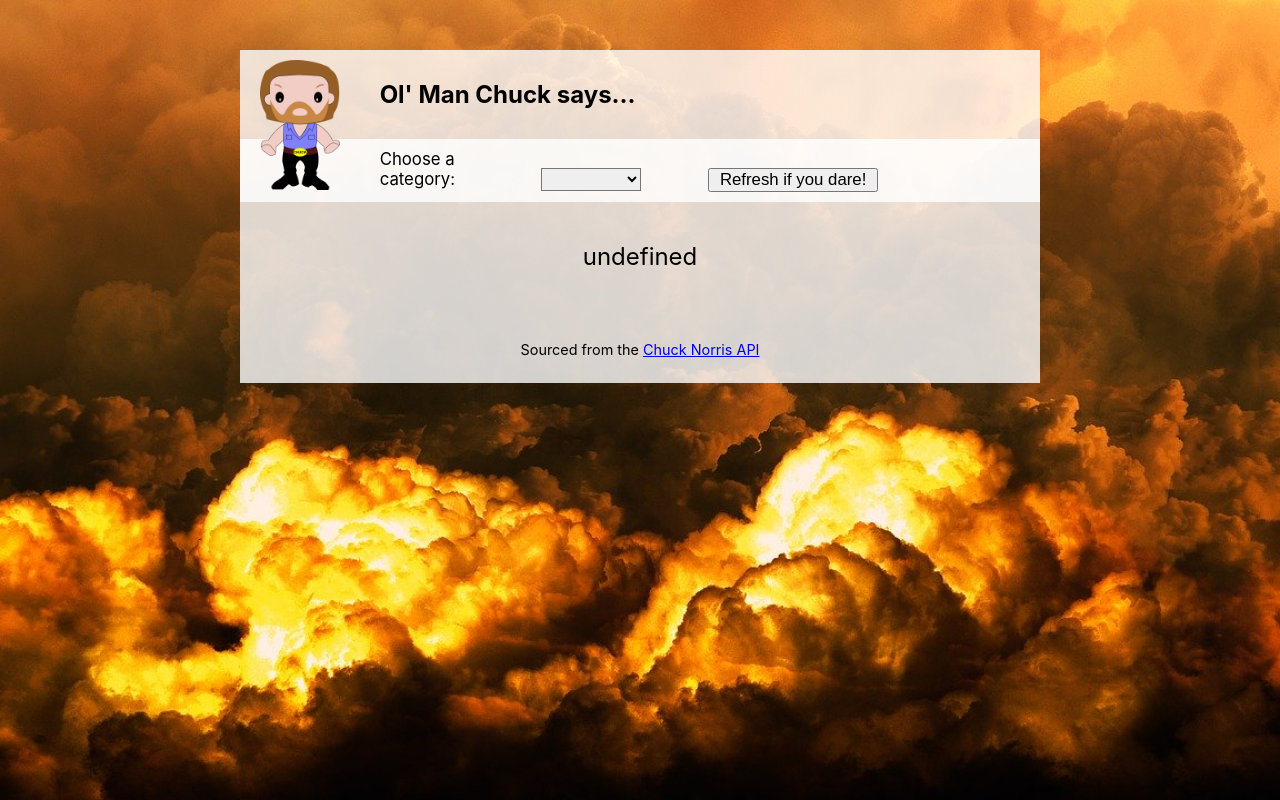
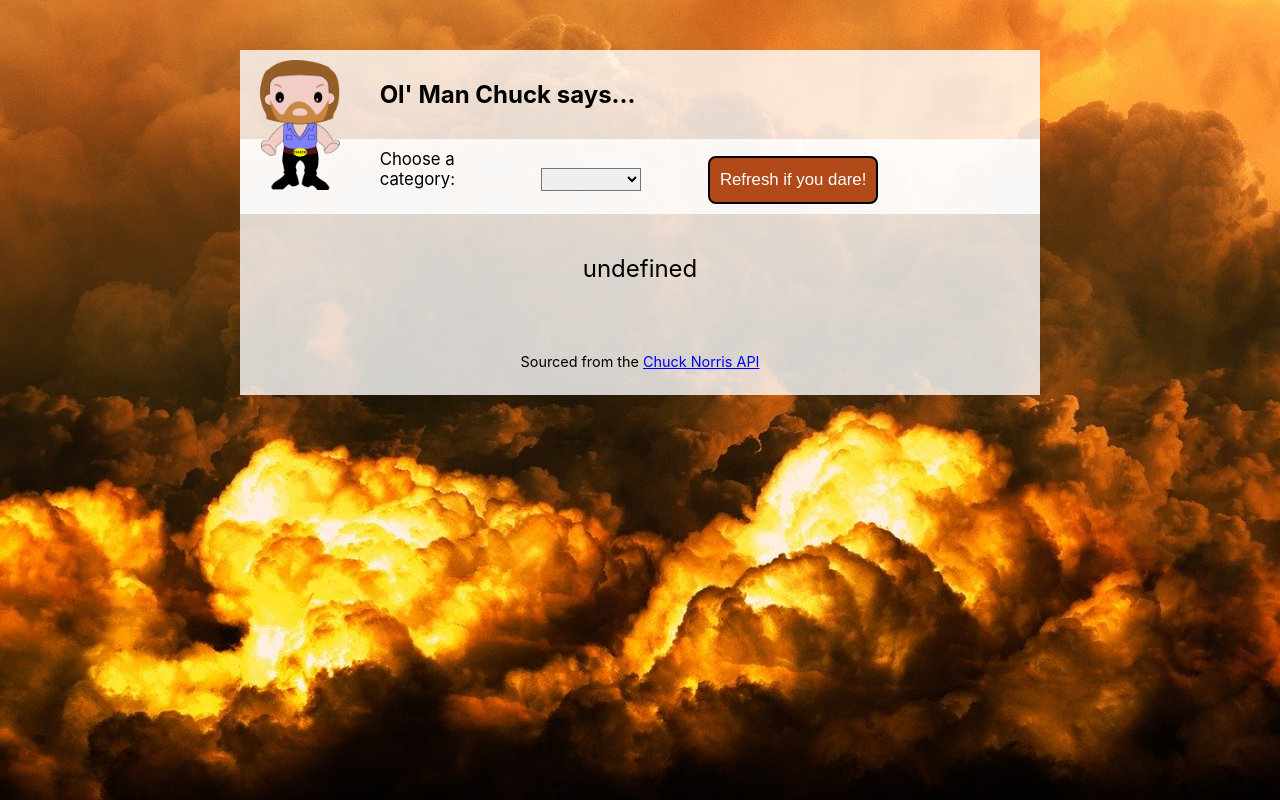
Before and after one commit to karleypetracca/chuck-norris-jokes, a plain HTML site: page index.html in a window 1280 px wide. Drawn offline with Linux system fonts and the light colour scheme; no server answers.

Commit message:
Added JS comments and adjusted CSS

```diff
--- a/styles/style.css
+++ b/styles/style.css
@@ -65,6 +65,16 @@ label {
 #refresh {
     margin-left: 30px;
     width: 170px;
+    background-color: rgb(177, 73, 25);
+    border-style: solid;
+    border-radius: 8px;
+    color: white;
+    height: 2rem;
+}
+
+#refresh:hover {
+    background-color: rgb(124, 60, 38);
+    cursor: pointer;
 }
 
 #chuckSays {
```
Also changed, not shown: scripts/script.js (+9 -0 lines).
